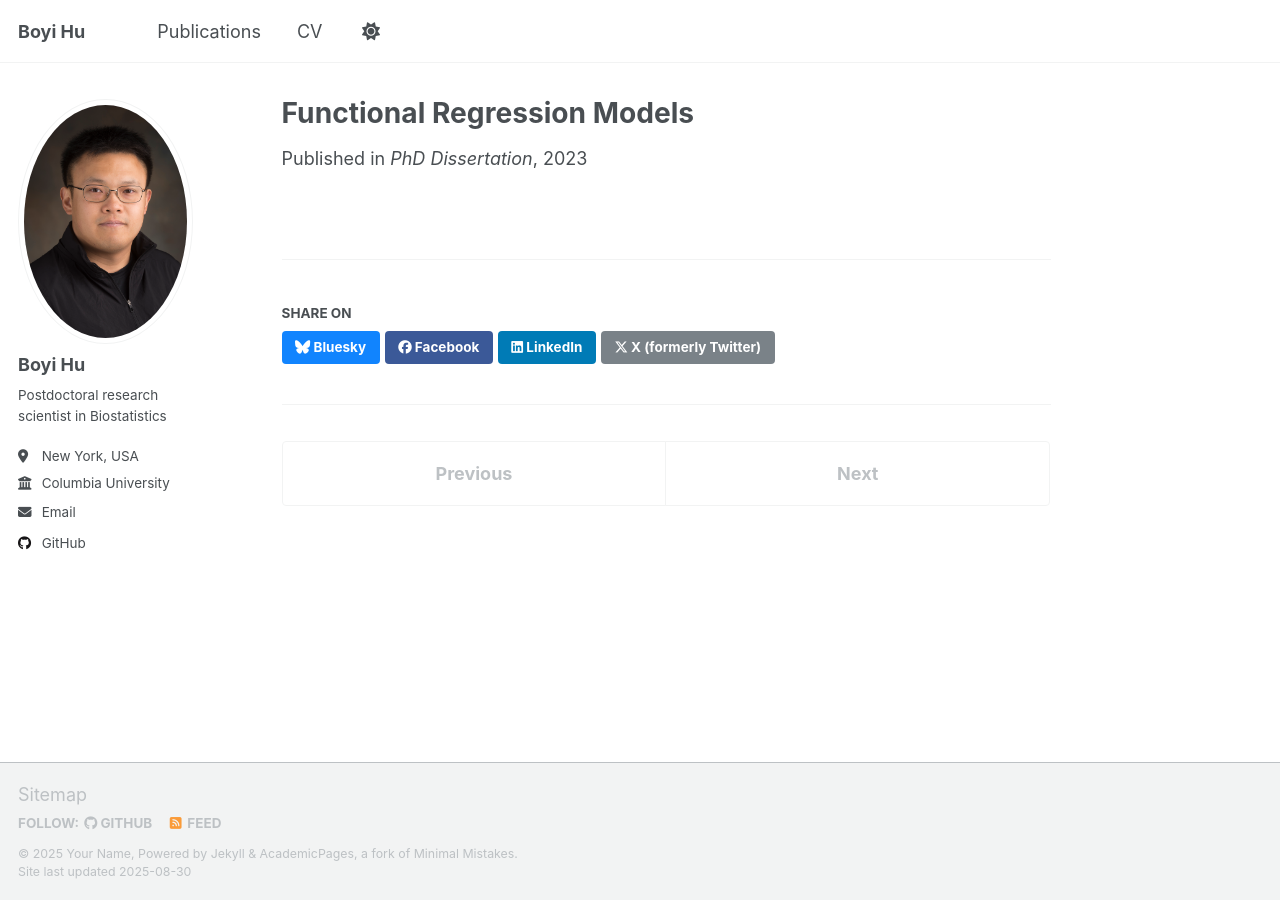
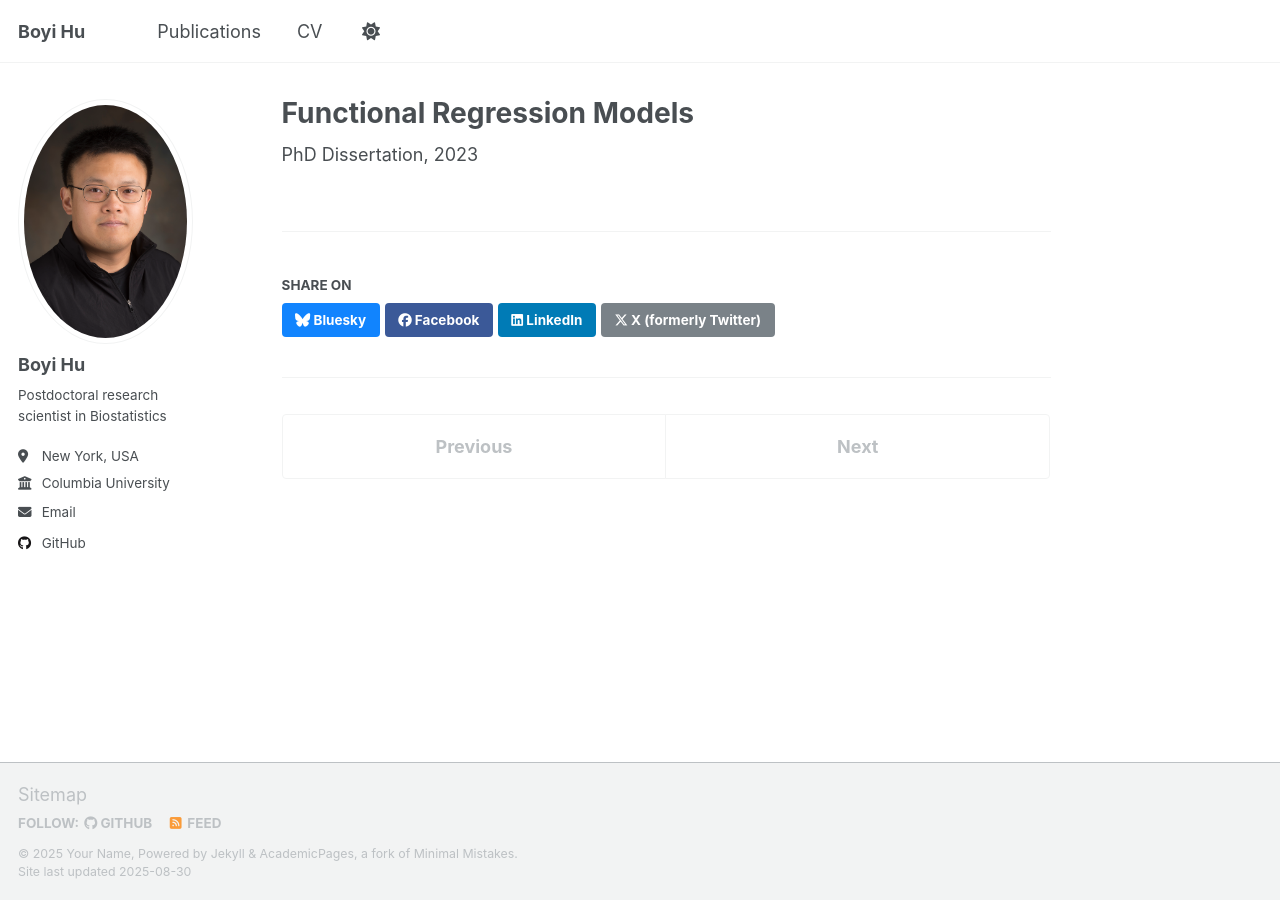
Before and after one commit to BoyiHu673/BoyiHu673.github.io, a Jekyll site: the page built from _publications/PhD_thesis.md, in a window 1280 px wide. Built offline with Jekyll 4.4.1, drawn with Linux system fonts in a browser that asks for light colours; a script that is not in the unit is left out.

Commit message:
Update single.html

```diff
--- a/_layouts/single.html
+++ b/_layouts/single.html
@@ -37,7 +37,9 @@ layout: default
         {% if page.collection == 'teaching' %}
           <p> {{ page.type }}, <i>{{ page.venue }}</i>, {{ page.date | default: "1900-01-01" | date: "%Y" }} </p>
         {% elsif page.venue and page.date %}
-          <p>Published in <i>{{ page.venue }}</i>, {{ page.date | default: "1900-01-01" | date: "%Y" }} </p>
+          {{ page.venue }}, {{ page.date | default: "1900-01-01" | date: "%Y" }}
+        {% elsif page.status and page.date %}
+          {{ page.status }}, {{ page.date | default: "1900-01-01" | date: "%Y" }}
         {% elsif page.date %}
           <p class="page__date"><strong><i class="fa fa-fw fa-calendar" aria-hidden="true"></i> {{ site.data.ui-text[site.locale].date_label | default: "Published:" }}</strong> <time datetime="{{ page.date | date_to_xmlschema }}">{{ page.date | default: "1900-01-01" | date: "%B %d, %Y" }}</time></p>
         {% endif %}
```
